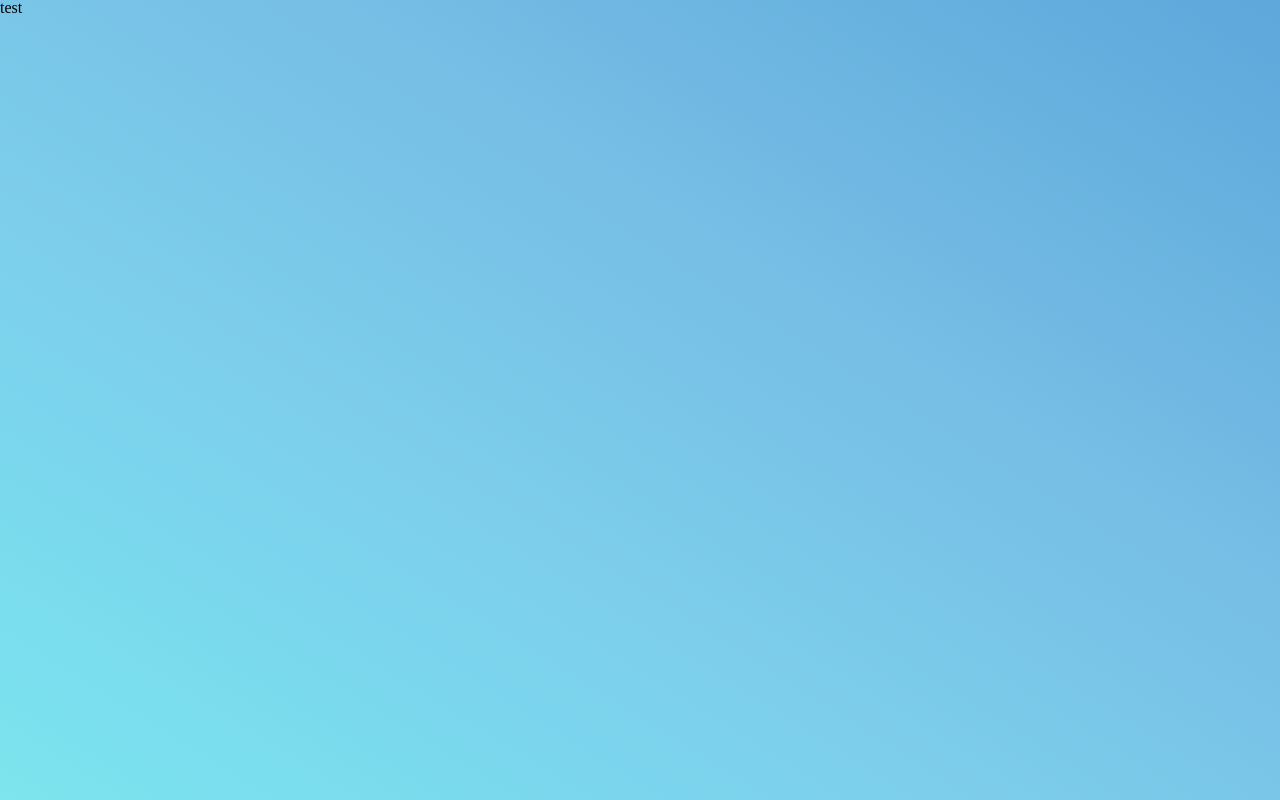
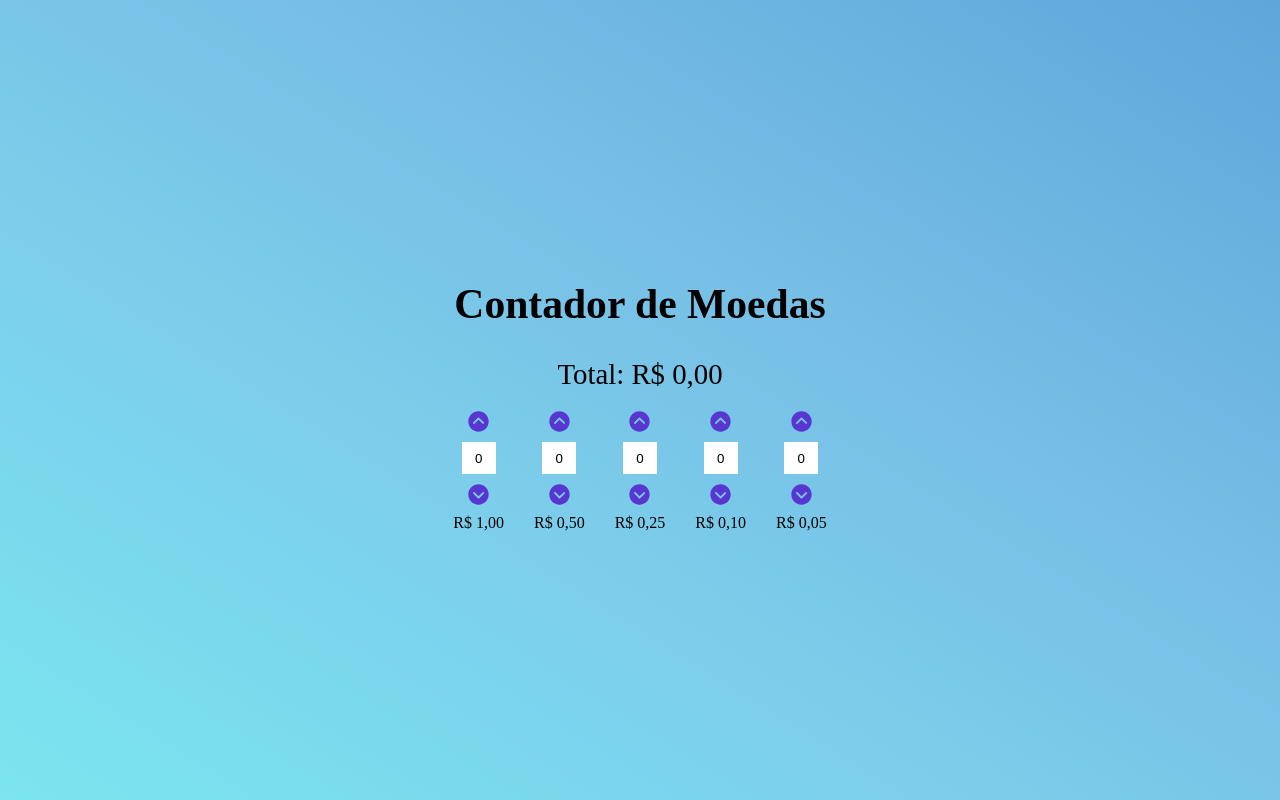
Before and after one commit to thalesAlves758/coin-counter, a React (Create React App) app: page / in a window 1280 px wide. Built offline with nearby package versions, Linux system fonts and the light colour scheme.

Commit message:
feat: create main app components

```diff
--- a/src/App.js
+++ b/src/App.js
@@ -1,12 +1,138 @@
 import './assets/css/reset.css';
 import './assets/css/index.css';
 
+import { useContext, useEffect, useState } from 'react';
+import styled from 'styled-components';
+import { IoIosArrowDropupCircle, IoIosArrowDropdownCircle } from 'react-icons/io';
+import TotalContext from './contexts/TotalContext';
+import formatToBrl from './utils/formatCurrency';
+
 function App() {
+  const [coinsCount, setCoinsCount] = useState({
+    '1': 0,
+    '0.5': 0,
+    '0.25': 0,
+    '0.10': 0,
+    '0.05': 0
+  });
+
+  function calculateTotal() {
+    const values = Object.entries(coinsCount).map(([key, value]) => {
+      return Number(key) * value;
+    });
+
+    return values.reduce((accumulator, current) => accumulator + current, 0);
+  }
+
+  const coinsTotal = formatToBrl(calculateTotal());
+
   return (
-    <div className="App">
-      <h1>test</h1>
-    </div>
+    <Container>
+      <Title>Contador de Moedas</Title>
+      <Total>Total: {coinsTotal}</Total>
+
+      <CoinModifiersContainer>
+        <TotalContext.Provider value={{ coinsCount, setCoinsCount }}>
+          <CoinModifier coinValue={1} />
+          <CoinModifier coinValue={0.5} />
+          <CoinModifier coinValue={0.25} />
+          <CoinModifier coinValue={0.10} />
+          <CoinModifier coinValue={0.05} />
+        </TotalContext.Provider>
+      </CoinModifiersContainer>
+    </Container>
   );
 }
 
+function CoinModifier({ coinValue }) {
+  const { setCoinsCount } = useContext(TotalContext);
+
+  const [value, setValue] = useState(0);
+
+  useEffect(() => {
+    setCoinsCount((prev) => ({ ...prev, [coinValue.toString()]: value }));
+  }, [value]);
+
+  function handleChange(event) {
+    const { value: newValue } = event.target;
+
+    if (isValidCount(newValue)) {
+      setValue(value === '' ? 0 : newValue);
+    }
+  }
+
+  function isValidCount(value) {
+    return /^[0-9]+$/.test(value);
+  }
+
+  function incrementValue() {
+    setValue(prev => ++prev);
+  }
+
+  function decrementValue() {
+    setValue(prev => {
+      if (prev > 0) {
+        return --prev;
+      }
+
+      return prev;
+    });
+  }
+
+  return (
+    <CoinModifierContainer>
+      <IoIosArrowDropupCircle color={'#5837D0'} size={25} onClick={incrementValue} />
+      <input type="number" value={value} onChange={handleChange} />
+      <IoIosArrowDropdownCircle color={'#5837D0'} size={25} onClick={decrementValue} />
+      {formatToBrl(coinValue)}
+    </CoinModifierContainer>
+  );
+}
+
+const Container = styled.div`
+  width: 100vw;
+  /* color: #5837D0; */
+  height: 100vh;
+
+  display: flex;
+  flex-direction: column;
+  justify-content: center;
+  align-items: center;
+`;
+
+const Title = styled.h1`
+  font-size: 2.6em;
+  font-weight: bold;
+  margin: 35px 0;
+`;
+
+const Total = styled.h2`
+  font-size: 1.8em;
+`;
+
+const CoinModifiersContainer = styled.div`
+  margin: 20px 0;
+  display: flex;
+  gap: 30px;
+
+  :not(input){
+    cursor: pointer;
+  }
+`;
+
+const CoinModifierContainer = styled.div`
+  display: flex;
+  flex-direction: column;
+  align-items: center;
+  gap: 8px;
+
+  input {
+    width: 30px;
+    height: 30px;
+    outline: none;
+    border: none;
+    text-align: center;
+  }
+`;
+
 export default App;
```
